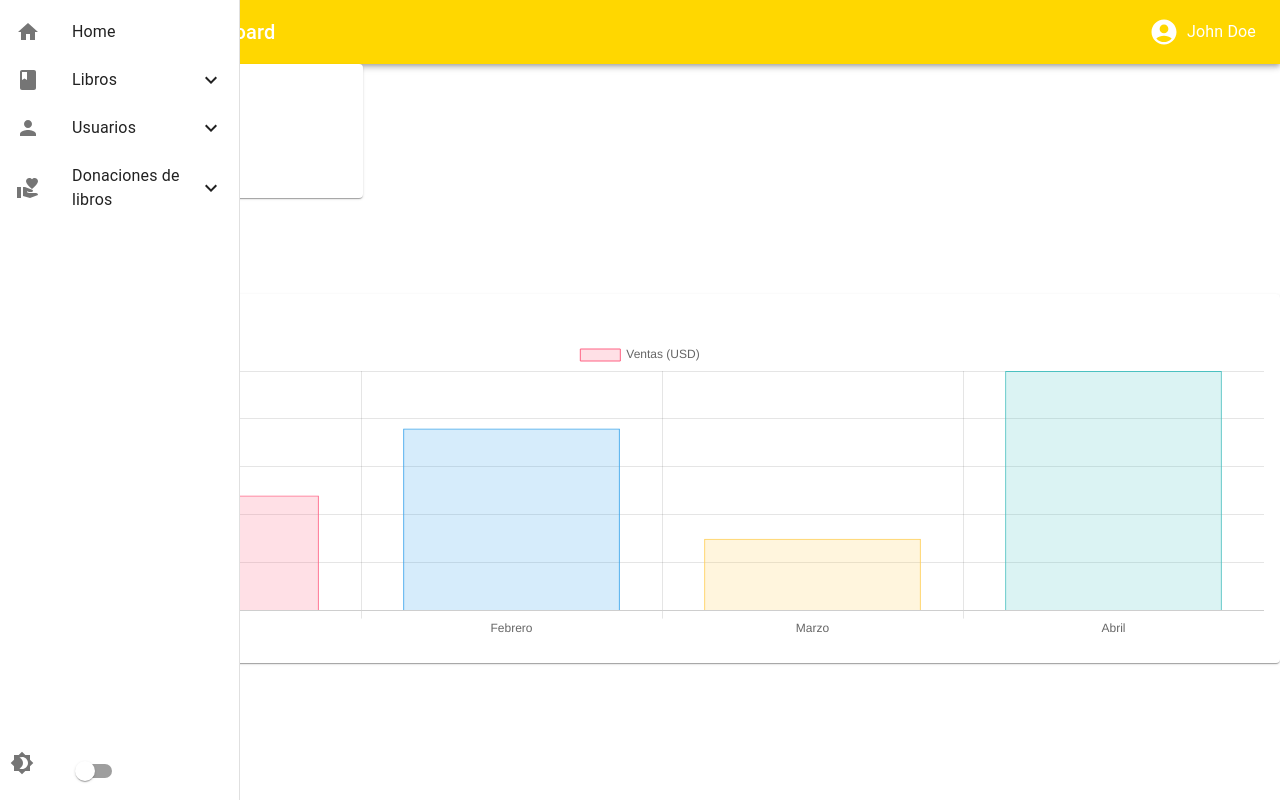
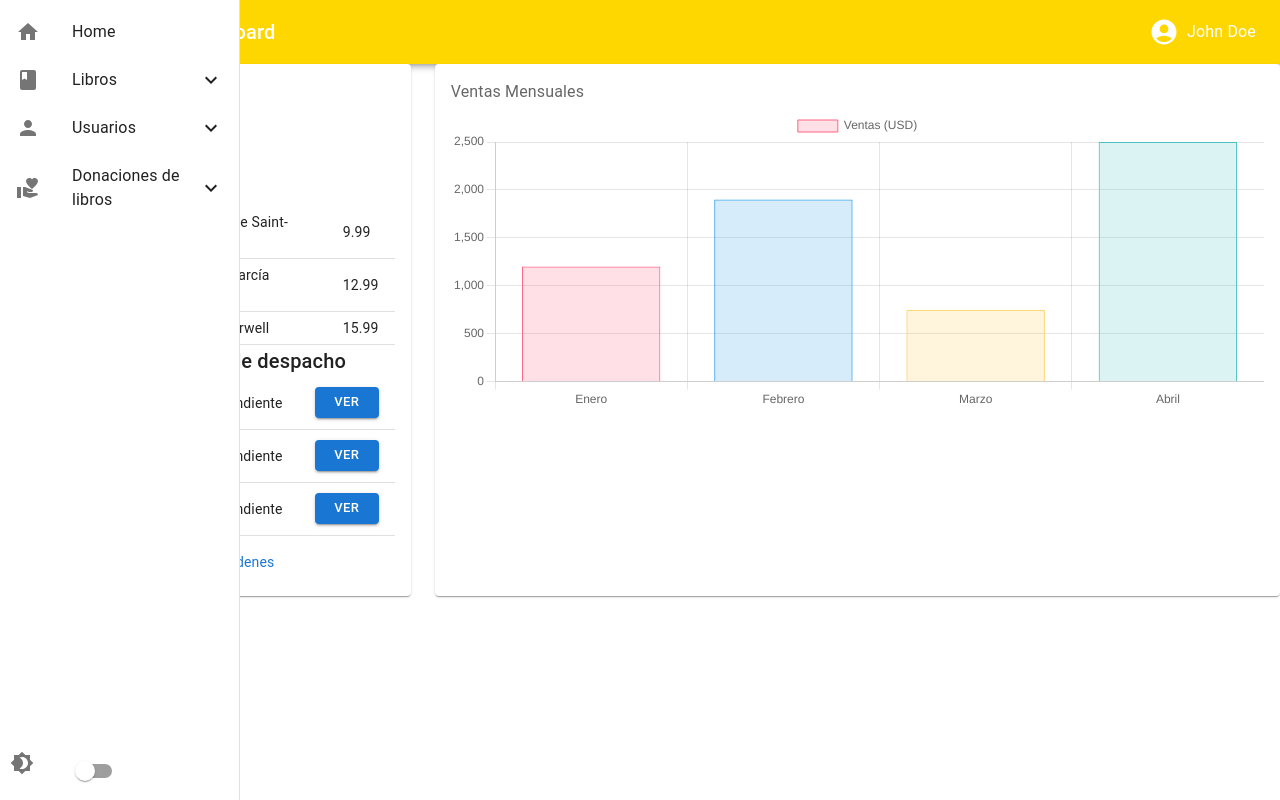
Before and after one commit to lobsangmercsDR/booksandmoreultimateCRM, a React (Vite) app in the folder client/booksandmore/: page /home in a window 1280 px wide. Built offline with nearby package versions, Linux system fonts and the light colour scheme.

Commit message:
Dashboard Orders Integration P1

```diff
--- a/client/booksandmore/src/components/HomePage.jsx
+++ b/client/booksandmore/src/components/HomePage.jsx
@@ -2,20 +2,38 @@
 
 import Grid from '@mui/material/Grid';
 import SalesChartWidget from './Widgets/SalesChartWidget';
-import SalesSummaryWidget from './Widgets/SalesSummaryWidget';
+import SalesAndOrdersSummaryWidget from './Widgets/SalesSummaryWidget';
 // Importa otros widgets aquí
+const salesData = [1200, 1900, 750, 2500];
 
+// Datos de prueba para books
+const books = [
+  { title: 'El principito', author: 'Antoine de Saint-Exupéry', price: 9.99},
+  { title: 'Cien años de soledad', author: 'Gabriel García Márquez', price: 12.99},
+  { title: '1984', author: 'George Orwell', price: 15.99},
+];
+
+// Datos de prueba para orders
+const orders = [
+  { id: 'ORD02201', date: '2024-03-25', status: 'Pendiente' },
+  { id: 'ORD002', date: '2024-03-26', status: 'Pendiente' },
+  { id: 'ORD003', date: '2024-03-27', status: 'Pendiente' },
+];
 
 const HomePage = () => {
   return (
-    <Grid container spacing={12}>
+    <Grid container spacing={3}>
       <Grid item xs={4}>
-        <SalesSummaryWidget />
+        <SalesAndOrdersSummaryWidget salesData={salesData} books={books} orders={orders} />
+
       </Grid>
-      <Grid item xs={12}>
+      <Grid item xs={8}>
         <SalesChartWidget />
-      </Grid>
+        </Grid>
+
     </Grid>
+
+
   );
 }
 
--- /dev/null
+++ b/client/booksandmore/src/components/Widgets/OrderDetailsDialog.jsx
@@ -0,0 +1,25 @@
+import { Dialog } from "@mui/material";
+import { DialogContent } from "@mui/material";
+import { DialogTitle } from "@mui/material";
+import { DialogActions } from "@mui/material";
+import { Button } from "@mui/material";
+
+
+const OrderDetailsDialog = ({ order, open, onClose }) => {
+  return (
+    <Dialog open={open} onClose={onClose}>
+      <DialogTitle>Detalles del pedido</DialogTitle>
+      <DialogContent>
+        <p>Id: {order.id}</p>
+        <p>Fecha: {order.date}</p>
+        <p>Estado: {order.status}</p>
+      </DialogContent>
+      <DialogActions>
+        <Button onClick={onClose}>Cerrar</Button>
+      </DialogActions>
+    </Dialog>
+  );
+};
+
+export default OrderDetailsDialog;
+// Path: client/booksandmore/src/components/Widgets/OrderDetailsDialog.jsx
--- a/client/booksandmore/src/components/Widgets/SalesSummaryWidget.jsx
+++ b/client/booksandmore/src/components/Widgets/SalesSummaryWidget.jsx
@@ -1,17 +1,81 @@
-// En /components/widgets/SalesSummaryWidget.jsx
+import React, { useState } from 'react';
+import { Card, CardContent, Typography, Table, TableBody, TableCell, TableRow, Button, Link } from '@mui/material';
+import TwoWheelerIcon from '@mui/icons-material/TwoWheeler';
+import { yellow } from '@mui/material/colors';
+import OrderDetailsDialog from './OrderDetailsDialog';
 
-import { Card, CardContent, Typography } from '@mui/material';
+const BookList = ({ books }) => (
+  <>
+    <Typography variant="h6" component="div">Últimos libros vendidos</Typography>
+    <Table size="small">
+      <TableBody>
+        {books?.map((book, index) => (
+          <TableRow key={index}>
+            <TableCell>{book.title}</TableCell>
+            <TableCell>{book.author}</TableCell>
+            <TableCell>{book.price}</TableCell>
+          </TableRow>
+        ))}
+      </TableBody>
+    </Table>
+  </>
+);
 
-const SalesSummaryWidget = () => {
-  const salesData = [1200, 1900, 750, 2500]; // Usa los mismos datos del gráfico para el ejemplo
-  const totalSales = salesData.reduce((acc, curr) => acc + curr, 0);
-  const averageSales = totalSales / salesData.length;
+const OrdersTable = ({ orders }) => {
+  const [selectedOrder, setSelectedOrder] = useState(null);
+  const [isDialogOpen, setIsDialogOpen] = useState(false);
+
+  const handleOpenDialog = (order) => {
+    setSelectedOrder(order);
+    setIsDialogOpen(true);
+  };
+
+  const handleCloseDialog = () => {
+    setIsDialogOpen(false);
+  };
 
   return (
-    <Card sx={{ height: '100%', minWidth: 275 }}>
+    <>
+      <Typography variant="h6" component="div">
+        <TwoWheelerIcon sx={{ color: yellow[500] }} /> Pedidos pendientes de despacho
+      </Typography>
+      <Table size="small">
+        <TableBody>
+          {orders?.map((order, index) => (
+            <TableRow key={index}>
+              <TableCell component="th" scope="row">{order.id}</TableCell>
+              <TableCell>{order.date}</TableCell>
+              <TableCell>{order.status}</TableCell>
+
+              <TableCell>
+                <Button variant="contained" color="primary" size="small" onClick={() => handleOpenDialog(order)}>Ver</Button>
+              </TableCell>
+            </TableRow>
+          ))}
+        </TableBody>
+      </Table>
+      {selectedOrder && (
+        <OrderDetailsDialog order={selectedOrder} open={isDialogOpen} onClose={handleCloseDialog} />
+      )}
+
+      <Typography variant="body2" align="center" sx={{ mt: 2 }}>
+        <Link href="#" underline="none">
+          Ver todas las órdenes
+        </Link>
+      </Typography>
+    </>
+  );
+};
+
+const SalesAndOrdersSummaryWidget = ({ salesData = [], books = [], orders = [] }) => {
+  const totalSales = salesData.reduce((acc, curr) => acc + curr, 0);
+  const averageSales = salesData.length > 0 ? totalSales / salesData.length : 0;
+
+  return (
+    <Card sx={{ height: '100%', minWidth: 375 }}>
       <CardContent>
         <Typography color="text.secondary" gutterBottom>
-          Resumen de Ventas
+          Resumen de Ventas y Pedidos
         </Typography>
         <Typography variant="h5" component="div">
           Total: ${totalSales.toLocaleString()}
@@ -19,9 +83,12 @@ const SalesSummaryWidget = () => {
         <Typography variant="h5" component="div">
           Promedio: ${averageSales.toFixed(2)}
         </Typography>
+        <BookList books={books} />
+        <OrdersTable orders={orders} />
       </CardContent>
     </Card>
   );
 }
 
-export default SalesSummaryWidget;
+export default SalesAndOrdersSummaryWidget;
+// Path: client/booksandmore/src/components/Widgets/SalesAndOrdersSummaryWidget.jsx
--- a/client/booksandmore/src/context/DarkmodeContext.jsx
+++ b/client/booksandmore/src/context/DarkmodeContext.jsx
@@ -1,4 +1,4 @@
-import React, { createContext, useContext, useState } from "react";
+import { createContext, useContext, useState } from "react";
 import PropTypes from "prop-types";
 const DarkmodeContext = createContext();
 
```
